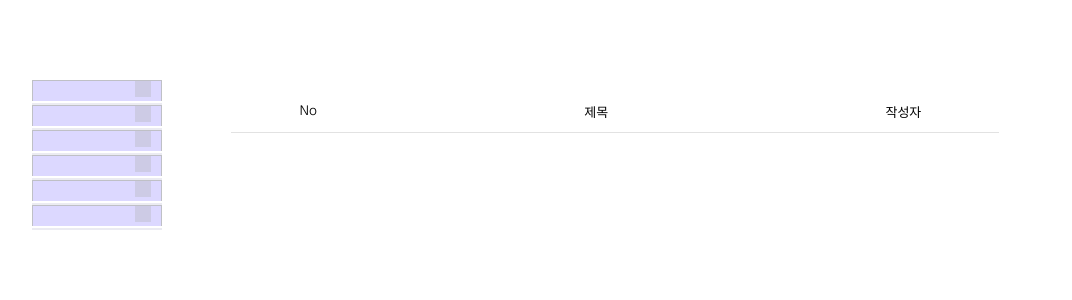
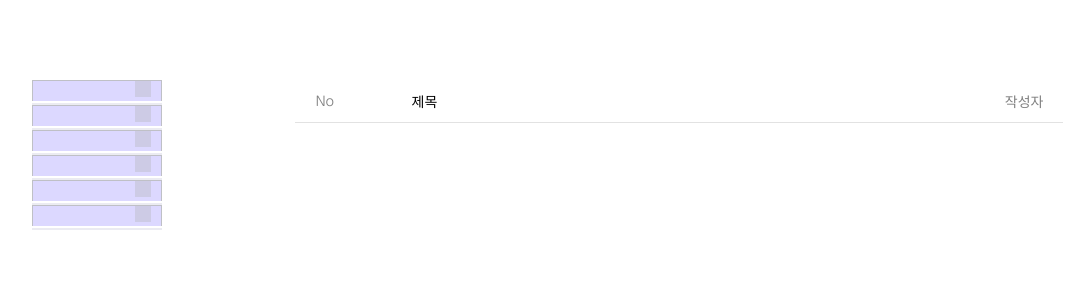
Before and after one commit to Tjdnjs/hackalearn, a Flask app: template templates/answer.html in a window 1280 px wide. Shown: the part 100-400 px from the top of the page, without its empty margins (63-1135 px from the left). Run offline with Flask 2, Linux system fonts and the light colour scheme; the template is opened without the code that fills it, so the values that code supplies are empty; some libraries are stand-ins or nearby versions; grey boxes are pictures that could not be loaded.

Commit message:
answer position

```diff
--- a/static/css/answer.css
+++ b/static/css/answer.css
@@ -1,19 +1,24 @@
-.board {
+/* .board {
     width: 60%;
     height: 15%;
     margin: auto;
     margin-right:20%;
     border-radius:8px;
+} */
+
+.board{
+    position: absolute;
+    top: 8rem;
+    right: 12%;
+    width: 60%;
 }
 
 .table {
-    font-size: 13px;
+    font-size: .7rem;
     border-collapse: collapse;
     width: 100%;
     margin-top: 1rem;
-    margin-left: 5%;
-    margin-right:20%;
-    text-align: center;
+    text-align: left;
 }
 
 .tablehead {
@@ -28,14 +33,18 @@ td {
     border-bottom: 1px solid rgb(226, 226, 226);
 }
 .no{
-    width:20%;
+    width:15%;
+    padding-left:1rem;
+    color:gray;
 }
 .title{
-    width:55%;
+    width:70%;
 }
 .writer{
-    width:25%;
-
+    width:15%;
+    text-align: right;
+    padding-right:1rem;
+    color:gray;
 }
 
 
--- a/templates/answer.html
+++ b/templates/answer.html
@@ -119,9 +119,9 @@
         <tbody class="tbody">
           <tr>
         {% for post in article %}
-          <td class="no">1</td>
+          <td class="no">{{post[0]}}</td>
           <td class="title"><a href="/detail/{{post[0]}}">{{post[2]}}</a></td>
-          <td class="writer">key값</td>
+          <td class="writer">{{post[1]}}</td>
         {% endfor %}
           </tr>
         </tbody>
```
